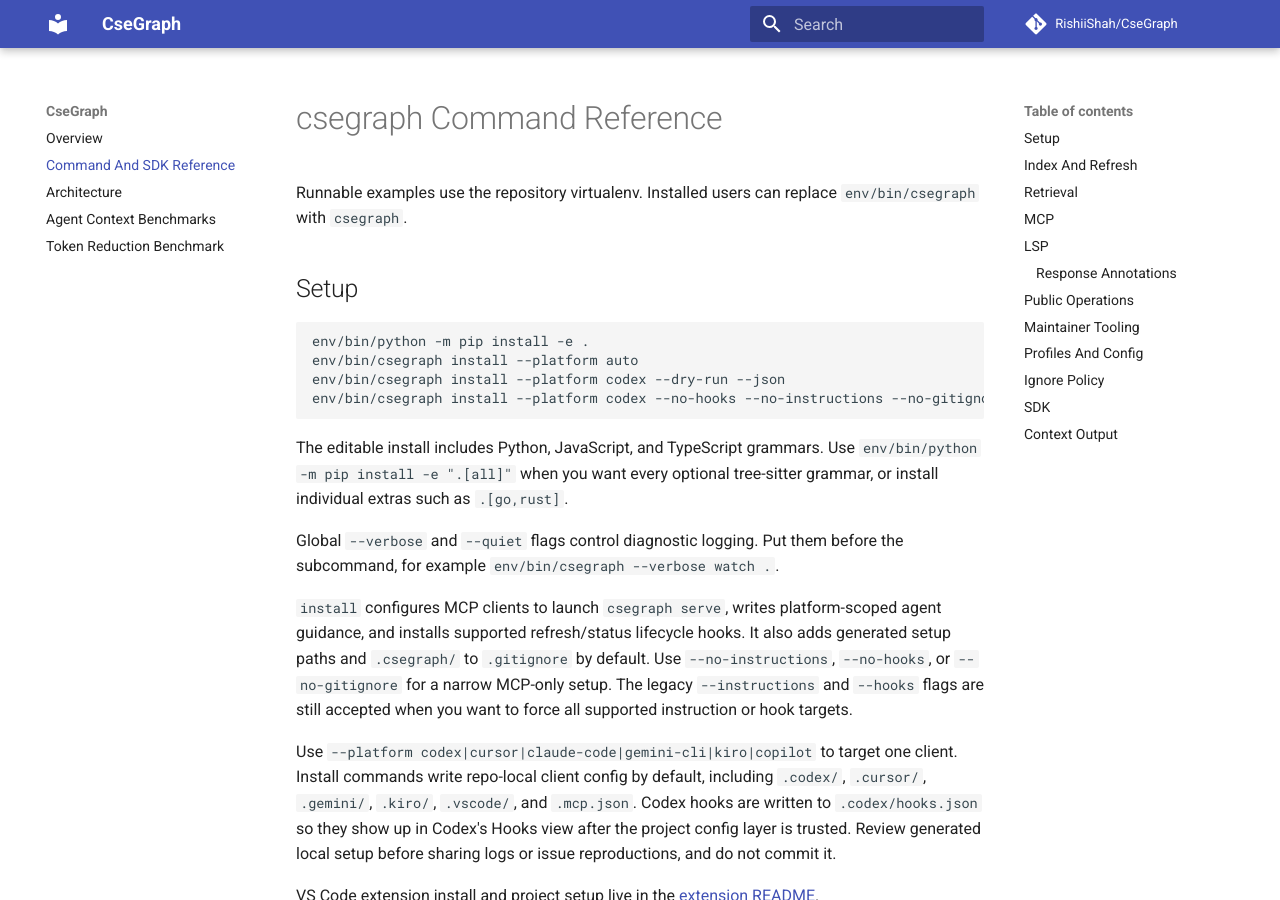
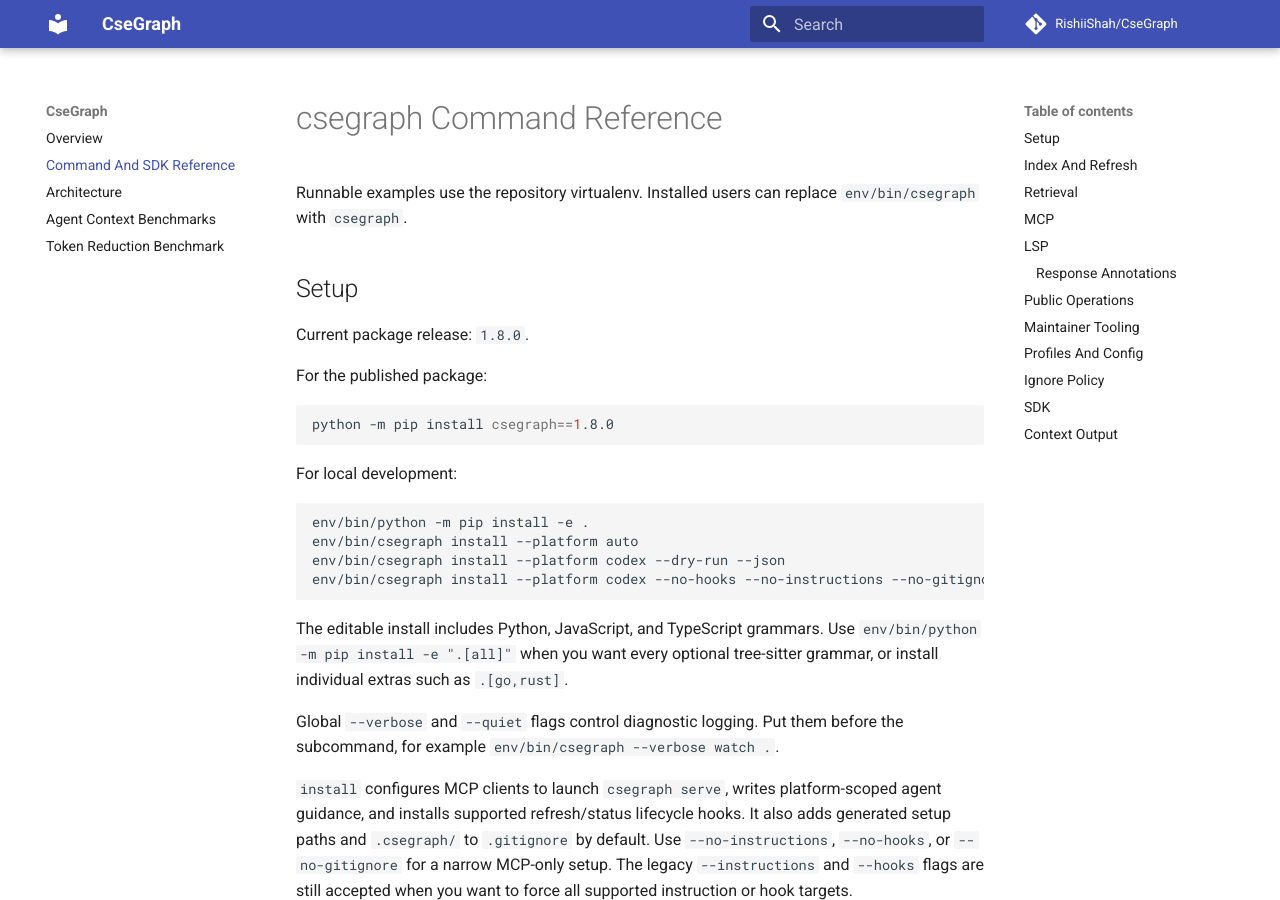
Before and after one commit to RishiiShah/CseGraph, an MkDocs documentation site: the page built from docs/csegraph.md, in a window 1280 px wide and 900 px high. Built offline with MkDocs 1.6.1 and Material for MkDocs 9.7.7, drawn with Linux system fonts in a browser that asks for light colours; comment, search, counter and statistics services are not loaded.

Commit message:
Document 1.8.0 release

````diff
--- a/docs/csegraph.md
+++ b/docs/csegraph.md
@@ -4,6 +4,16 @@ Runnable examples use the repository virtualenv. Installed users can replace
 `env/bin/csegraph` with `csegraph`.
 
 ## Setup
+
+Current package release: `1.8.0`.
+
+For the published package:
+
+```bash
+python -m pip install csegraph==1.8.0
+```
+
+For local development:
 
 ```bash
 env/bin/python -m pip install -e .
````
Also changed, not shown: CHANGELOG.md (+4 -0 lines), README.md (+8 -0 lines), csegraph-vscode/README.md (+2 -0 lines), docs/benchmarks.md (+1 -1 lines), docs/index.md (+2 -0 lines).
